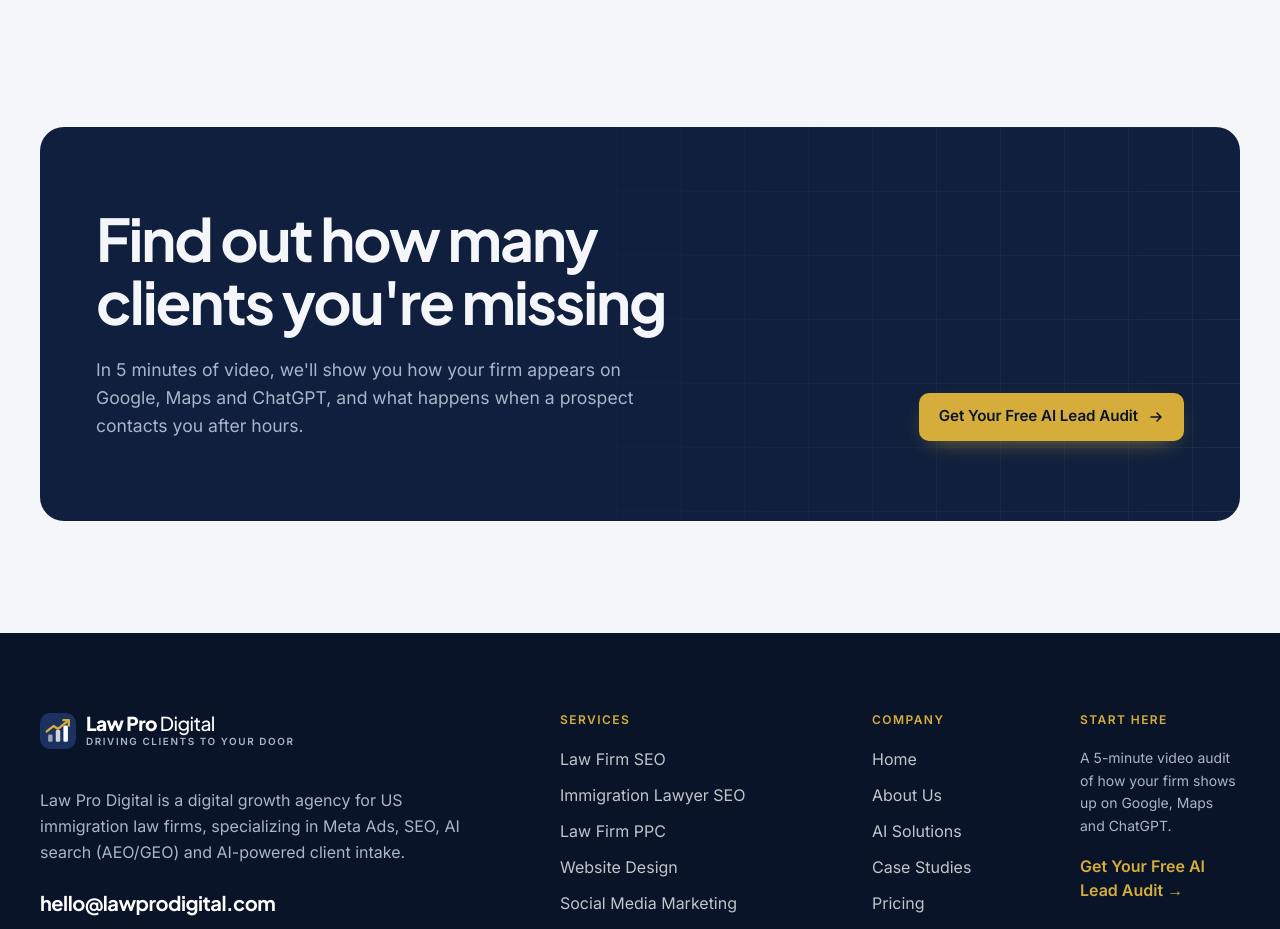
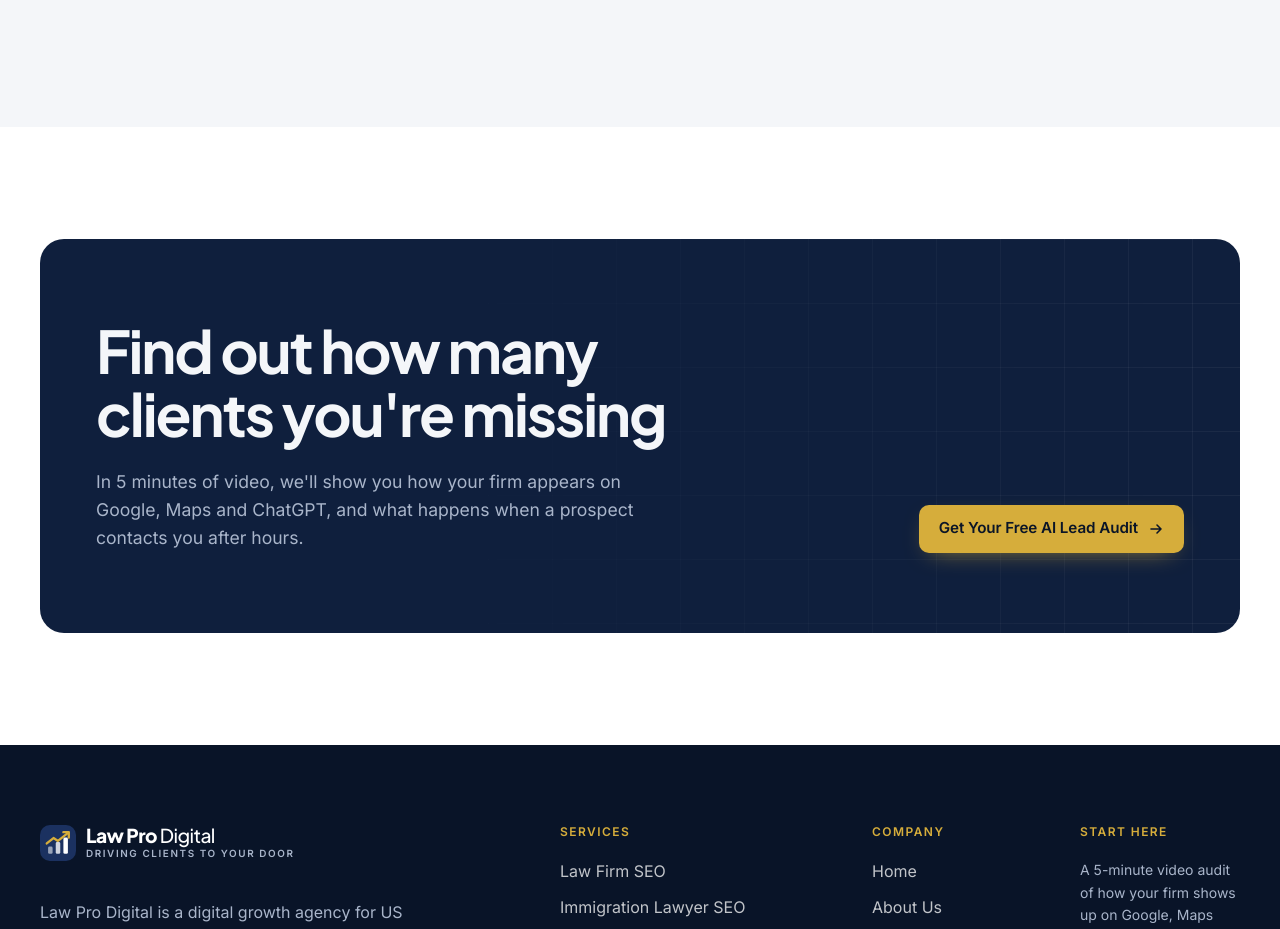
Before and after one commit to Webasif1/lawprodigital, a Next.js app: page / in a window 1280 px wide. Shown: the part 10380-11309 px from the top of the page. Built offline with nearby package versions, Linux system fonts and the light colour scheme.

Commit message:
Make the bottom call-to-action area full-width white
The CTA band painted its background only inside the content width, leaving mismatched strips at the sides. It now spans the full width in white, the page background is white, and the grey wrappers above it on the about and service pages are gone.

```diff
--- a/src/app/about-us/page.tsx
+++ b/src/app/about-us/page.tsx
@@ -107,7 +107,7 @@ export default function AboutPage() {
       </section>
 
       <ProcessSection heading={process.heading} intro={process.intro} steps={process.steps} />
-      <div className="bg-paper pt-20 sm:pt-28">
+      <div>
         <CtaBand />
       </div>
     </>
--- a/src/app/globals.css
+++ b/src/app/globals.css
@@ -104,7 +104,7 @@ html {
 }
 
 body {
-  background: var(--color-paper);
+  background: var(--color-surface);
   color: var(--color-ink);
   font-family: var(--font-sans);
   text-rendering: optimizeLegibility;
--- a/src/components/sections/CtaBand.tsx
+++ b/src/components/sections/CtaBand.tsx
@@ -6,7 +6,8 @@ type Props = { heading?: string; text?: string };
 
 export function CtaBand({ heading = finalCta.heading, text = finalCta.text }: Props) {
   return (
-    <section aria-labelledby="cta-heading" className="container-x bg-paper pb-20 sm:pb-28">
+    <section aria-labelledby="cta-heading" className="bg-surface py-20 sm:py-28">
+      <div className="container-x">
       <div className="on-dark relative overflow-hidden rounded-card bg-navy text-paper">
         <div aria-hidden className="ledger-rules pointer-events-none absolute inset-0 mask-[linear-gradient(to_left,#000,transparent_70%)]" />
         <div className="relative grid gap-10 px-6 py-16 sm:px-14 sm:py-20 lg:grid-cols-12 lg:items-end">
@@ -28,6 +29,7 @@ export function CtaBand({ heading = finalCta.heading, text = finalCta.text }: Pr
           </div>
         </div>
       </div>
+      </div>
     </section>
   );
 }
--- a/src/components/service/ServicePage.tsx
+++ b/src/components/service/ServicePage.tsx
@@ -93,7 +93,7 @@ export function ServicePage({ service }: { service: Service }) {
         </div>
       </nav>
 
-      <div className="bg-paper pt-20 sm:pt-28">
+      <div>
         <CtaBand heading={service.closing?.heading} text={service.closing?.text} />
       </div>
     </>
```
